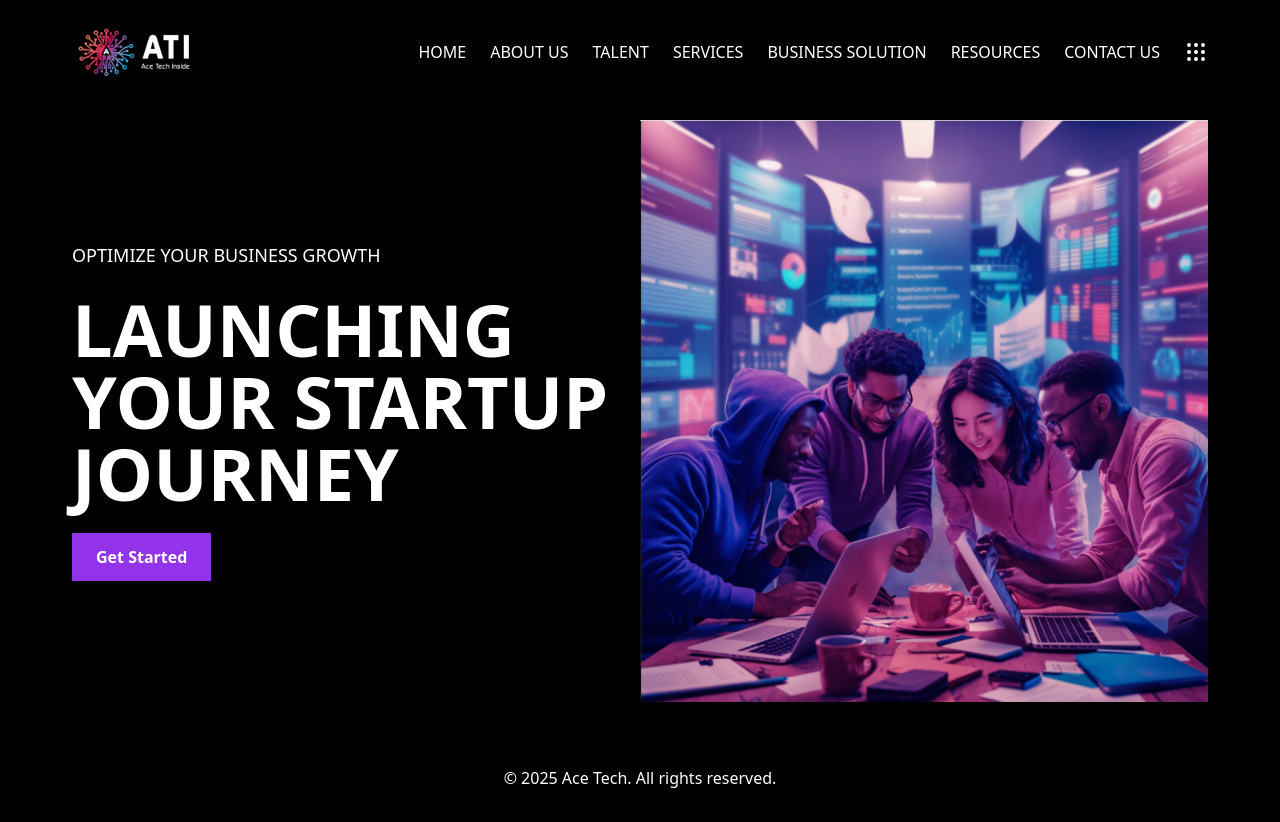
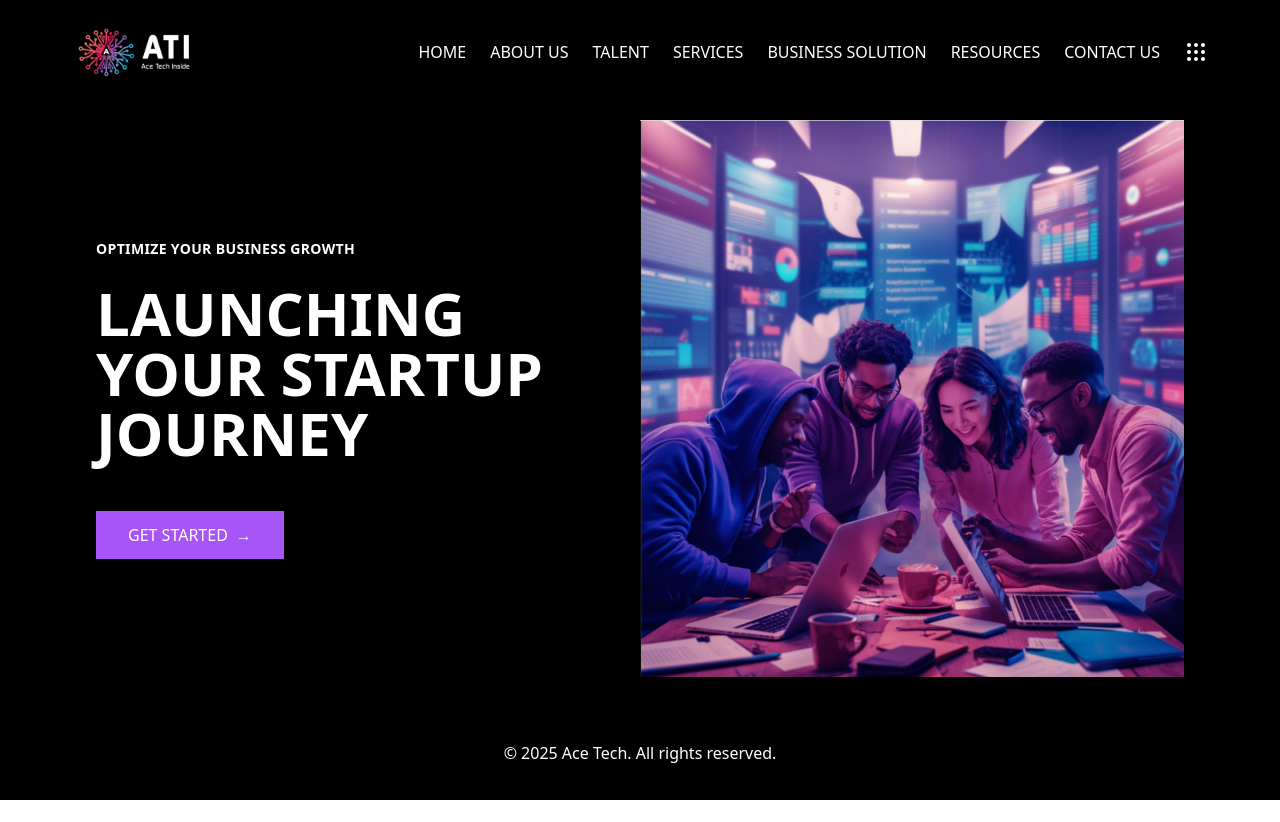
Before and after one commit to dhruvi1627/acetech, a React (Vite) app: page / in a window 1280 px wide. After the commit the page ends 800 px from the top, so only its background shows below. Built offline with nearby package versions, Linux system fonts and the light colour scheme.

Commit message:
Refactor Hero component layout and styling.

```diff
--- a/src/components/Hero.jsx
+++ b/src/components/Hero.jsx
@@ -3,22 +3,26 @@ import aceTechimage from "../assets/acetech_image.png";
 
 export default function Hero() {
   return (
-    <section className="flex flex-col md:flex-row items-center justify-between px-6 pt-4 pb-8 max-w-7xl mx-auto">
+    <div className="flex flex-col md:flex-row items-center justify-between px-6 md:px-12 pt-4 pb-8 mx-auto w-full">
       {/* Left: Text Content */}
-      <div className="md:w-1/2 text-center md:text-left space-y-6">
-        <p className="text-lg text-white">OPTIMIZE YOUR BUSINESS GROWTH</p>
-        <h1 className="text-7xl md:text-7xl font-bold leading-tight">
-          <span className="text-white">LAUNCHING YOUR STARTUP JOURNEY</span>
+      <div className="w-full md:w-1/2 flex flex-col justify-center items-start space-y-6">
+        <p className="text-xs md:text-sm text-white font-semibold tracking-wide uppercase">
+          OPTIMIZE YOUR BUSINESS GROWTH
+        </p>
+        <h1 className="text-6xl md:text-6xl font-bold leading-tight text-white">
+          LAUNCHING<br />YOUR STARTUP<br />JOURNEY
         </h1>
-        <button className="bg-purple-600 hover:bg-purple-700 text-white font-semibold px-6 py-3 transition duration-300">
-          Get Started
+        <br></br>
+        <button className="bg-purple-500 hover:bg-purple-600 text-white font-medium px-8 py-3 text-base transition duration-300 inline-flex items-center gap-2 shadow-lg">
+          GET STARTED
+          <span>→</span>
         </button>
       </div>
 
       {/* Right: Image */}
-      <div className="md:w-1/2 mt-10 md:mt-0 flex justify-center">
+      <div className="w-full md:w-1/2 mt-8 md:mt-0 flex justify-center md:justify-end">
         <img src={aceTechimage} alt="Ace Tech image" className="" />
       </div>
-    </section>
+    </div>
   );
 }
```
